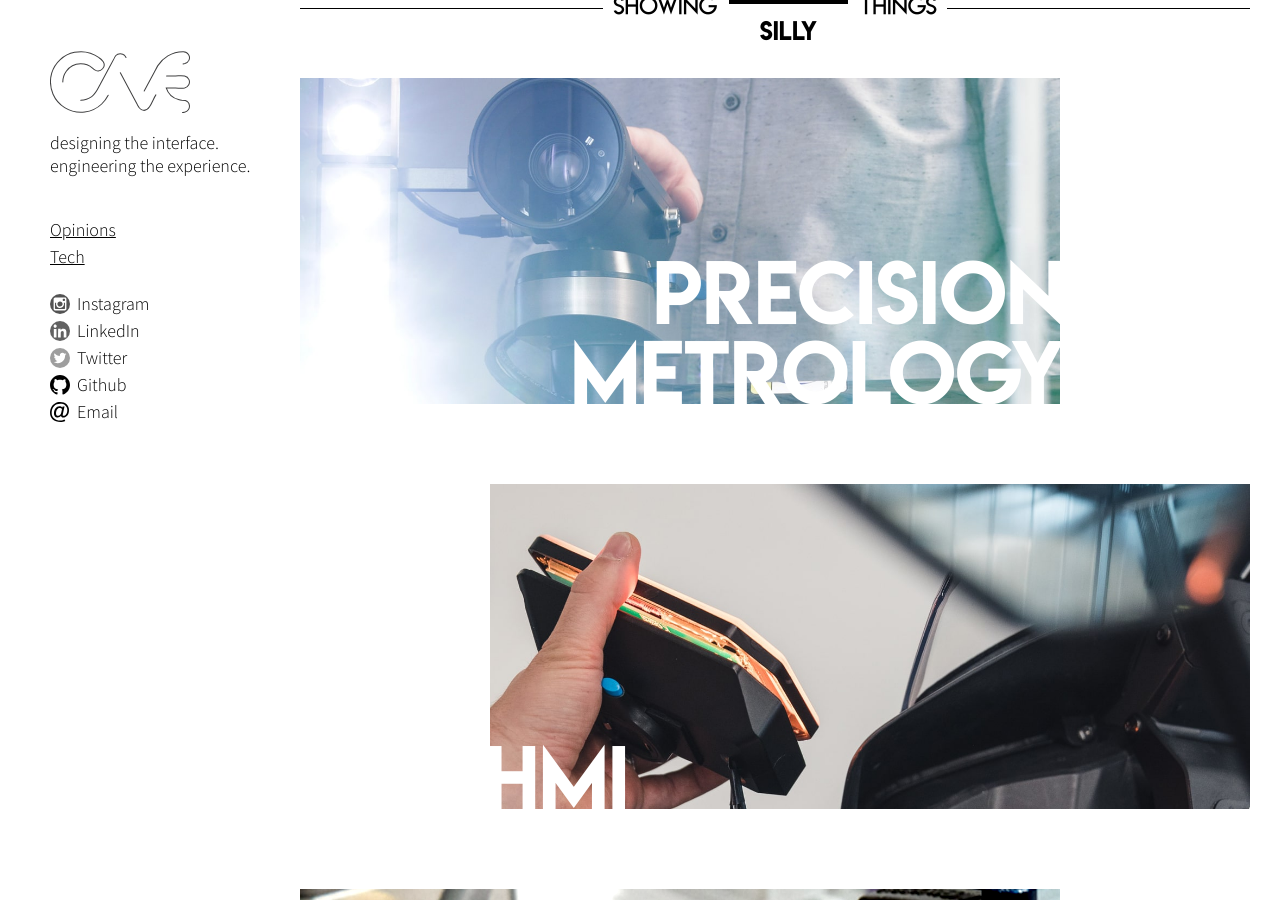
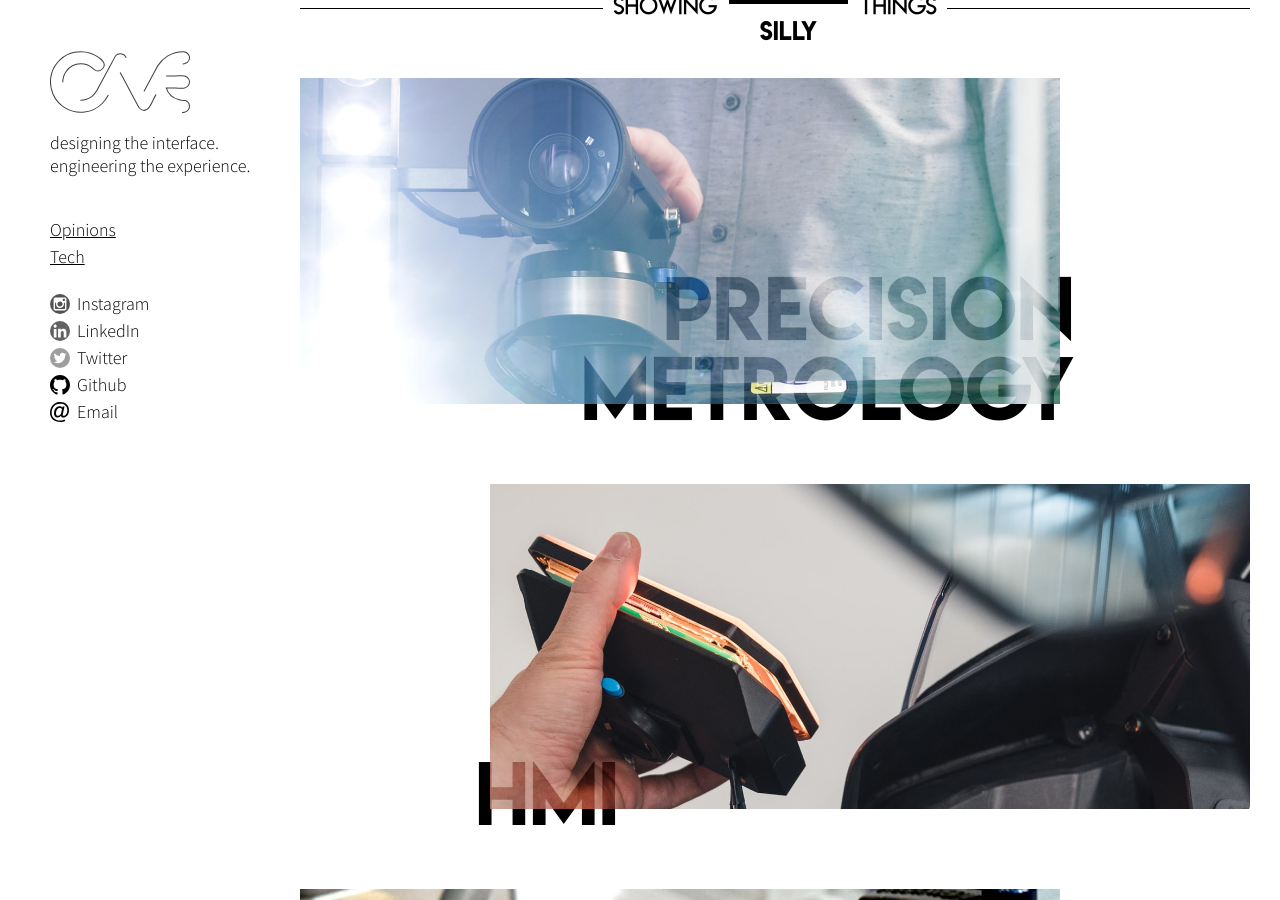
Before and after one commit to gcsalzburg/gcsalzburg.github.io, a Jekyll site: the page built from index.html, in a window 1280 px wide and 900 px high, scrolled down 1185 px. Built offline with Jekyll 4.4.1, drawn with Linux system fonts in a browser that asks for light colours.

Commit message:
Add orange hightlight overlay on serious pictures

```diff
--- a/_sass/_common.scss
+++ b/_sass/_common.scss
@@ -120,9 +120,10 @@
       animation: none;
    }
 
-   a:focus, a.selected{
+   a:focus{
       background-color: white;
       color: black;
+      animation: none;
    }
 }
 @keyframes shake {
--- a/_sass/_layout.scss
+++ b/_sass/_layout.scss
@@ -304,7 +304,7 @@
       &.text_right{
          h3{
             left: auto;
-            right: -5px;
+            right: -25px;
             text-align: right;
          }
       }
@@ -319,13 +319,24 @@
          font-size: 80px;
          font-weight: 500;
          margin: 0;
-         color:white;
+         color:black;
          font-family: "Lemon Milk", sans-serif;
          position: absolute;
-         bottom: -10px;
-         left: -5px;
+         bottom: -30px;
+         left: -25px;
          z-index: 30;
          line-height: 1em;
+         mix-blend-mode: soft-light;
+         padding: 4px 10px;
+         transition: 0.3s all ease-in-out;
+         cursor: default;
+      }
+
+      &:hover{
+         h3{
+            color: $colour_highlight_text;
+            background: $colour_highlight;
+         }
       }
    }
 }
```
